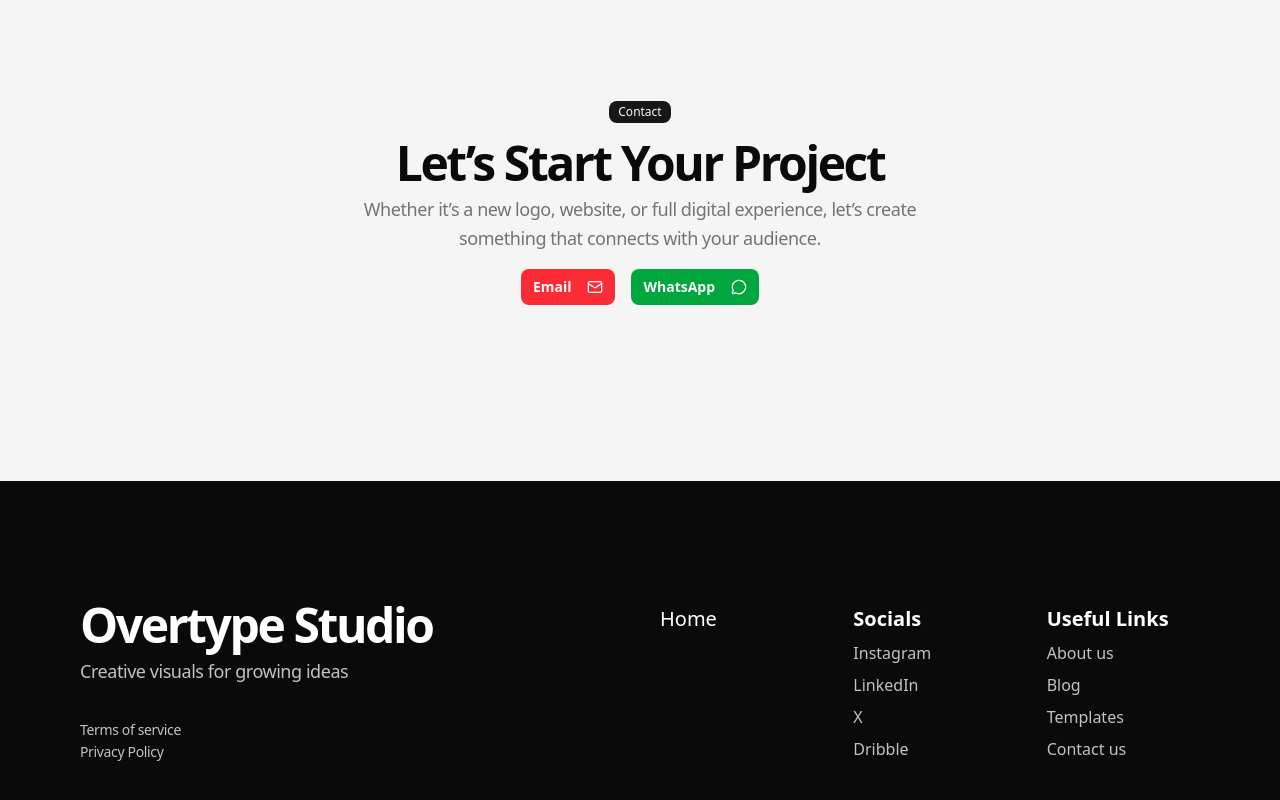
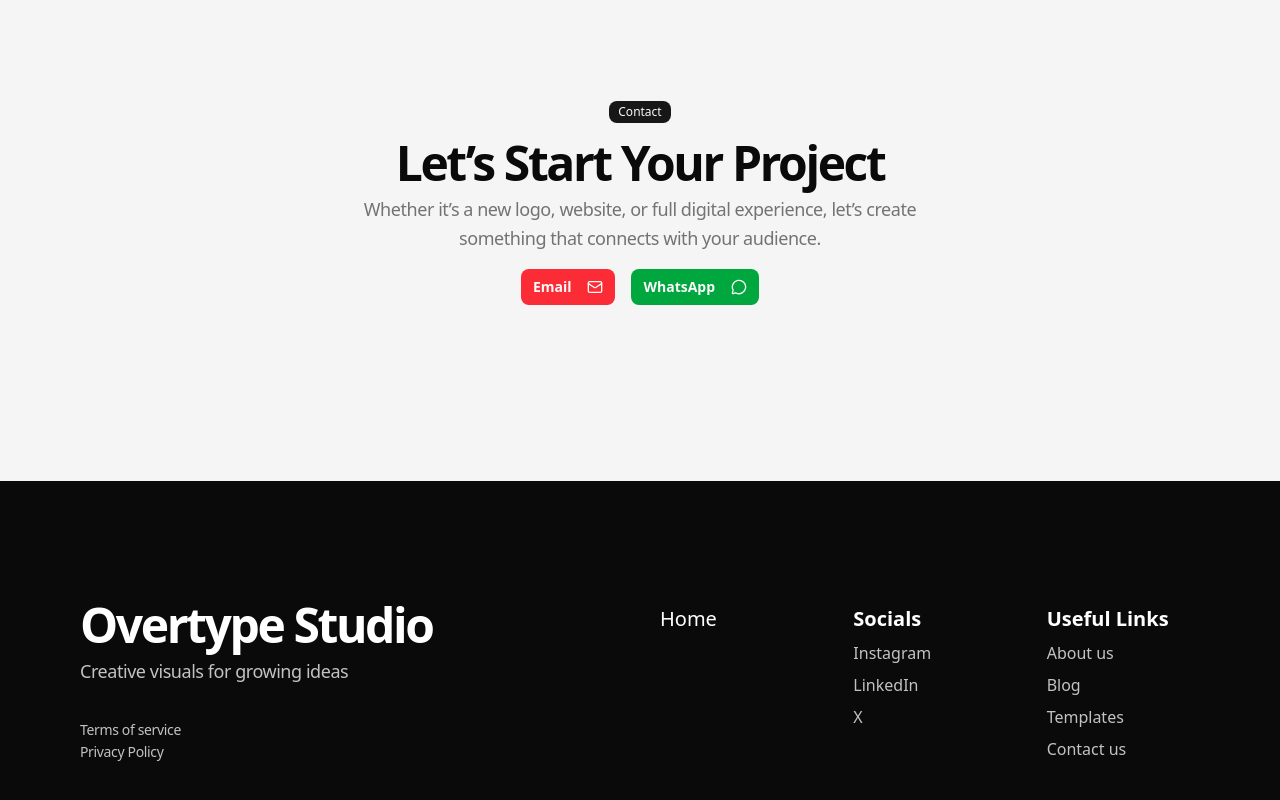
Before and after one commit to Baine-Rene/OvertypeStudio, a Next.js app: page / in a window 1280 px wide. Shown: the part 10482-11282 px from the top of the page. Built offline with nearby package versions, Linux system fonts and the light colour scheme.

Commit message:
added social media links to footer

```diff
--- a/src/features/footer.tsx
+++ b/src/features/footer.tsx
@@ -17,16 +17,13 @@ export const Footer = () => {
         },
         {
           title: "LinkedIn",
-          href: "/statistics",
+          href: "https://www.linkedin.com/company/overtype-studio/",
         },
         {
           title: "X",
-          href: "/dashboards",
+          href: "https://x.com/OvertypeStudio",
         },
-        {
-          title: "Dribble",
-          href: "/recordings",
-        },
+
       ],
     },
     {
@@ -84,6 +81,7 @@ export const Footer = () => {
                     <Link
                       href={item.href}
                       className="flex justify-between items-center"
+
                     >
                       <span className="text-xl">{item.title}</span>
                     </Link>
@@ -96,6 +94,7 @@ export const Footer = () => {
                         key={subItem.title}
                         href={subItem.href}
                         className="flex justify-between items-center"
+                        target="_blank"
                       >
                         <span className="text-background/75">
                           {subItem.title}
```
